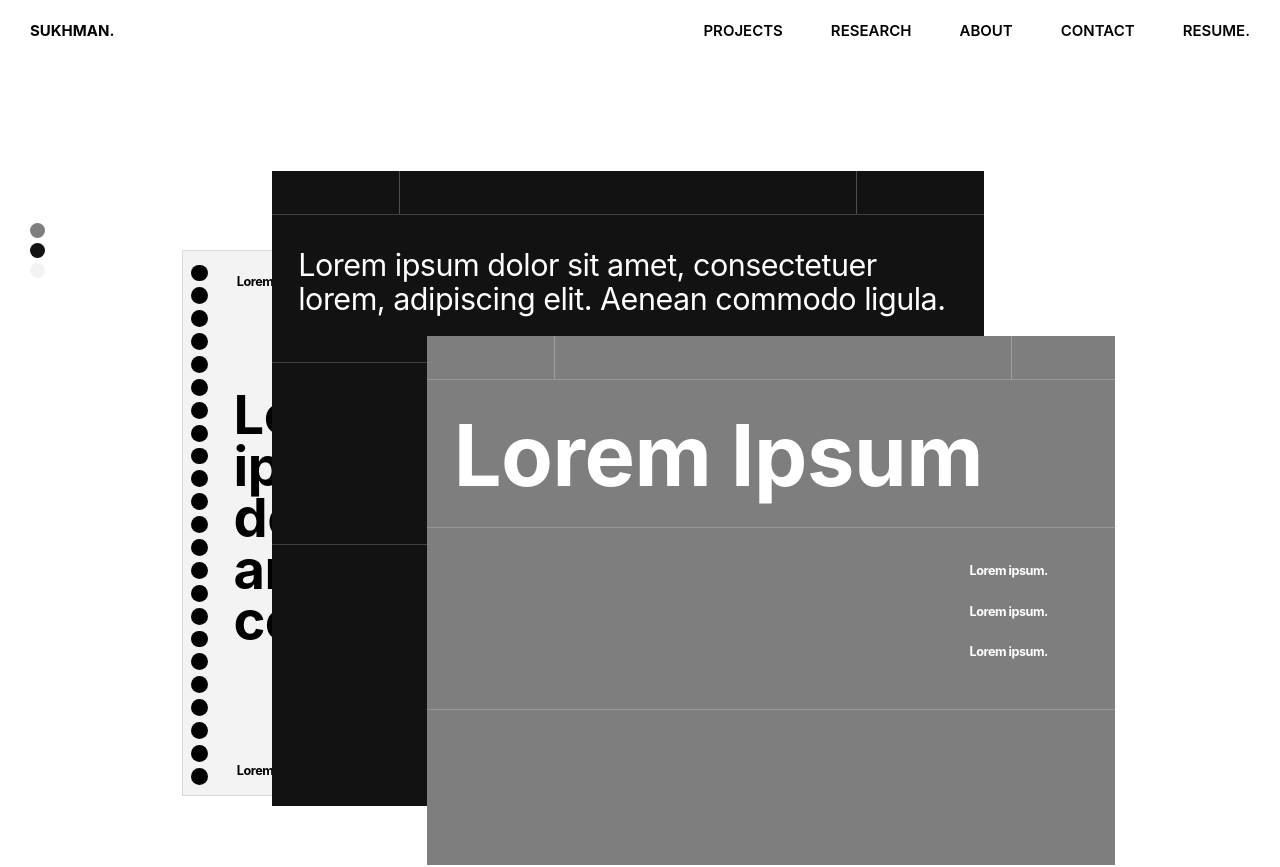
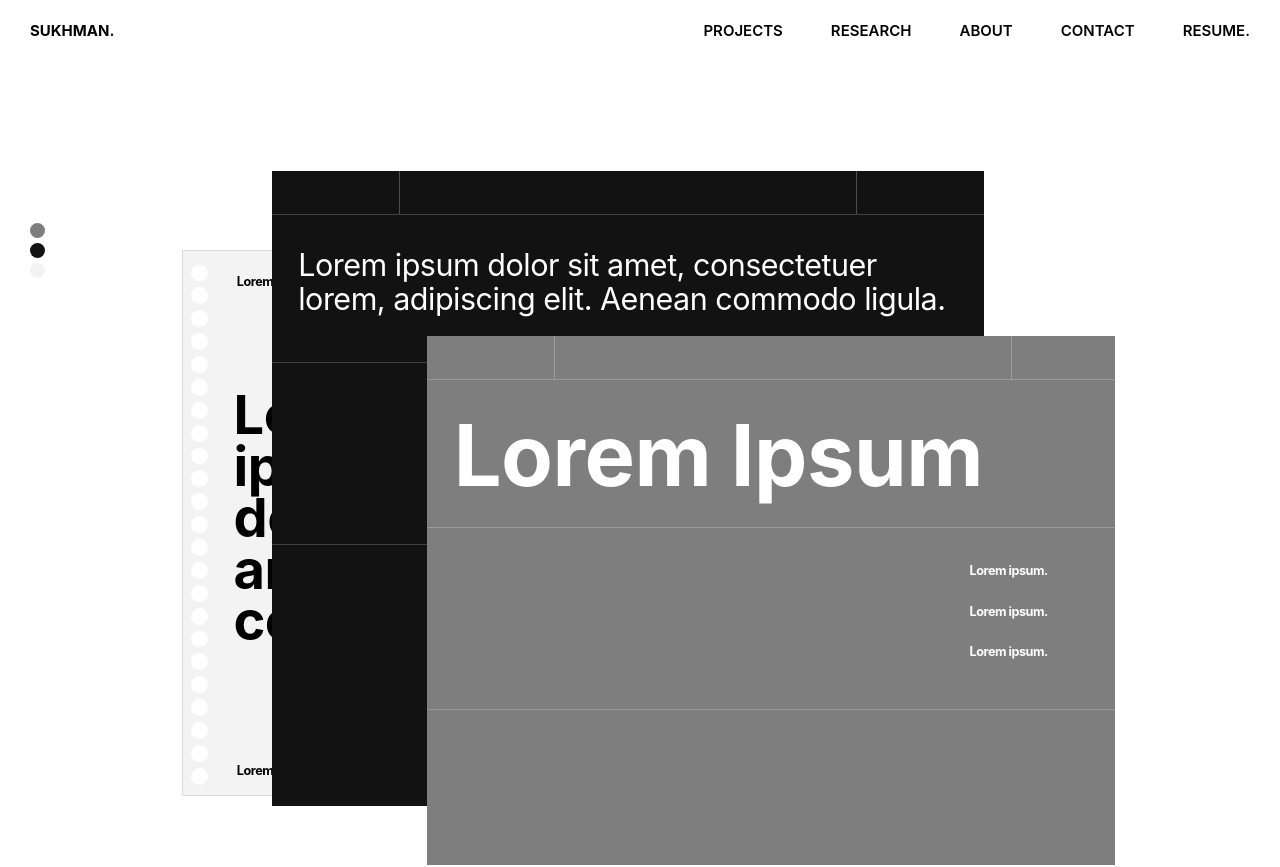
Before and after one commit to sukhman0402/portfolio-website, a Next.js app: page / in a window 1280 px wide. Shown: the top 867 px of the page. Built offline with nearby package versions, Linux system fonts and the light colour scheme.

Commit message:
Update Hero.js

```diff
--- a/src/components/Hero.js
+++ b/src/components/Hero.js
@@ -53,6 +53,23 @@ import ScrollIndicator from "./ScrollIndicator";
 //     readout at 3 fixed Figma slots — flat fill, no stroke.
 //   - On HOVER (not click) each card nudges ~0.5cm (≈19px) in its own
 //     fixed direction: about→right, statement→up, motto→left.
+//
+// ROUND 6 (2026-08-23) — two more live-verified bugs found after Round 5
+// shipped:
+//   1. "circles go on top of the header while scrolling" — the circles
+//      wrap was z-50, higher than the Header's own z-40 (Header.js is
+//      `sticky top-0 z-40`). The circles sit in normal document flow (they
+//      scroll with the page); the Header stays pinned. As the page scrolls
+//      and the Header passes over where the circles currently are, z-50 >
+//      z-40 meant the circles painted ON TOP of the header bar. Fixed:
+//      z-30 — still above the 3 cards (z-index 10-12, so the circles stay
+//      readable against them) but below the header, so the header always
+//      wins once it's scrolled over that position.
+//   2. "punched holes should be white, not black" — MottoCardBody's 23
+//      dots were `bg-black`. The card is a "punch card" motif: the dots
+//      represent literal holes punched through the light-grey card,
+//      showing the white page background behind it — so they should
+//      render white, not black. Fixed: `bg-white`.
 //
 // ROUND 5 (2026-08-23) — fixes against a fresh Figma pull (274:145's
 // standalone circle group, 274:174/175/176, changed since Round 2):
@@ -223,7 +240,7 @@ function MottoCardBody() {
         aria-hidden="true"
       >
         {Array.from({ length: 23 }).map((_, i) => (
-          <span key={i} className="rounded-full bg-black" style={{ width: "1.3889cqw", height: "1.3889cqw" }} />
+          <span key={i} className="rounded-full bg-white" style={{ width: "1.3889cqw", height: "1.3889cqw" }} />
         ))}
       </div>
       <p
@@ -340,8 +357,14 @@ export default function Hero() {
           {/* Circles — fixed Figma slots, display-only, flat fill, no stroke.
               left:0% is deliberate — see Round 5 comment (header): the
               stage already sits inside the same 30px-padded container as
-              the Header, so 0% here is already flush with "S" of SUKHMAN. */}
-          <div className="pointer-events-none absolute z-50 flex flex-col gap-[5px]" style={{ left: "0%", top: "17.1818%" }}>
+              the Header, so 0% here is already flush with "S" of SUKHMAN.
+              z-30 (Round 6): must stay above the 3 cards (z-index 10-12)
+              but BELOW the sticky Header (z-40) — at z-50 the circles rode
+              on top of the header bar itself while scrolling, since the
+              header is sticky (stays put) while the circles are in normal
+              flow (scroll with the page) and briefly occupy the same
+              screen position as the header passes over them. */}
+          <div className="pointer-events-none absolute z-30 flex flex-col gap-[5px]" style={{ left: "0%", top: "17.1818%" }}>
             {frontToBack.map((id) => (
               <span key={id} className="h-[15px] w-[15px] rounded-full" style={{ backgroundColor: CARD_COLOR[id] }} />
             ))}
```
